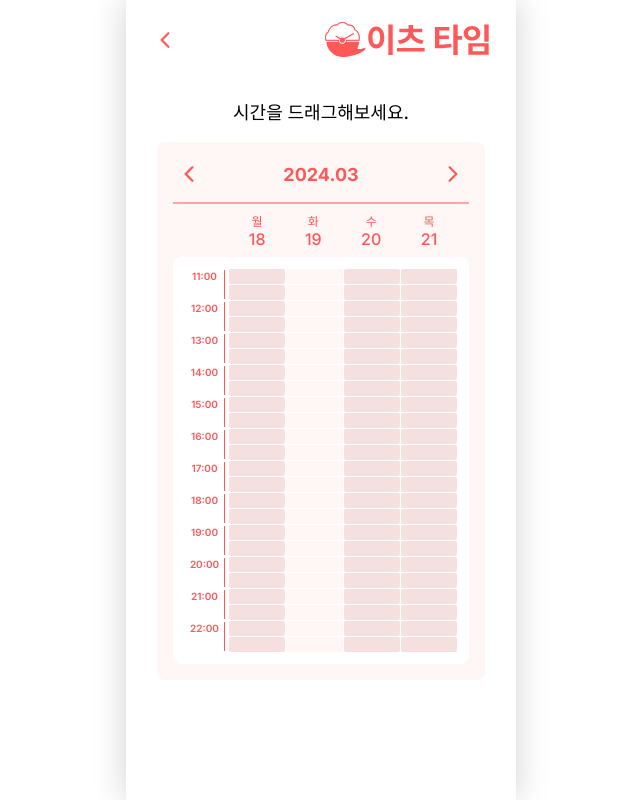
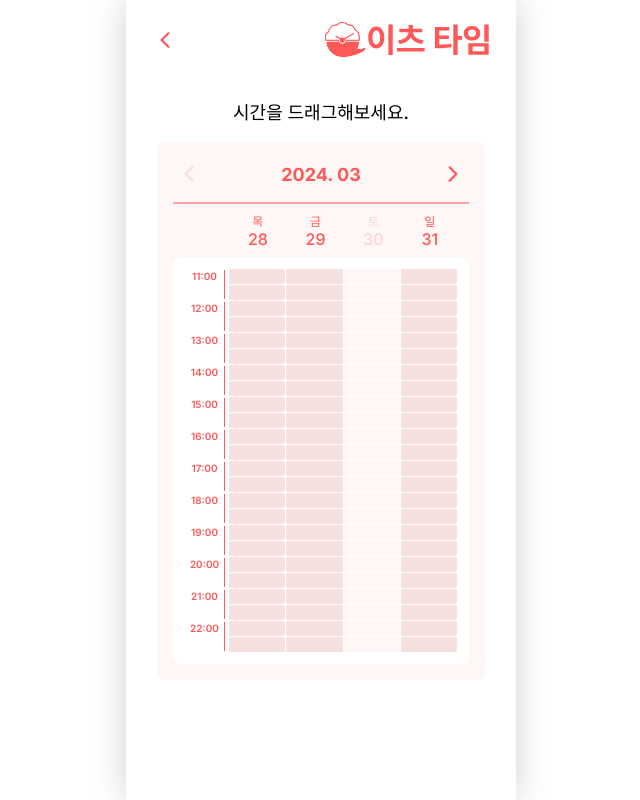
Before and after one commit to 9oormthon-univ/2024_BEOTKKOTTHON_TEAM_11_FE, a React (Vite) app: page /test-timetable in a window 1280 px wide. Shown: the whole page, without its empty margins (319-959 px from the left). Built offline with nearby package versions, Linux system fonts and the light colour scheme.

Commit message:
feat: TimeTable 컴포넌트에 startDate, disabledRanges Props 추가

```diff
--- a/src/components/TimeTable.jsx
+++ b/src/components/TimeTable.jsx
@@ -3,6 +3,7 @@ import styled from 'styled-components';
 import TimeTableContent from './TimeTableContent.jsx';
 import { IoIosArrowBack, IoIosArrowForward } from 'react-icons/io';
 import classNames from 'classnames';
+import dayjs from 'dayjs';
 
 const Container = styled.div`
     padding: 16px;
@@ -42,6 +43,15 @@ const Button = styled.button`
         width: 24px;
         height: 24px;
     }
+
+    &.disabled {
+        color: rgba(245, 223, 223, 1);
+        pointer-events: none;
+    }
+
+    &.hidden {
+        visibility: hidden;
+    }
 `;
 
 const DateContainer = styled.div`
@@ -71,6 +81,10 @@ const DateItem = styled.div`
     & > p:nth-child(2) {
         font-weight: 500;
         font-size: 16px;
+    }
+
+    &.disabled {
+        color: rgba(255, 212, 212, 1);
     }
 `;
 
@@ -127,20 +141,35 @@ const InnerWrapper = styled.div`
 const COLUMN = 4;
 const ROW = 24;
 
-const TimeTable = ({}) => {
+const TimeTable = ({ startDate, disabledRanges }) => {
     const [isNextPage, setNextPage] = useState(false);
 
+    const isSinglePage = [4, 5, 6, 7].every((item) =>
+        disabledRanges.includes(item)
+    );
+
     const items = [];
-
     for (let i = 0; i < ROW / 2; i++) {
         items.push(<SideBarItem key={i}>{11 + i}:00</SideBarItem>);
     }
 
-    // startDate
+    const dates = [];
+    for (let i = 0; i < 8; i++) {
+        const date = startDate.add(i, 'd');
 
-    // block -> 24개 블록
+        dates.push(
+            <DateItem
+                className={classNames({ disabled: disabledRanges.includes(i) })}
+            >
+                <p>{date.format('ddd')}</p>
+                <p>{date.format('D')}</p>
+            </DateItem>
+        );
+    }
 
-    //
+    const headerDate = (isNextPage ? startDate.add(4, 'd') : startDate).format(
+        'YYYY. MM'
+    );
 
     const onPrevButtonClick = (event) => {
         setNextPage(false);
@@ -153,52 +182,30 @@ const TimeTable = ({}) => {
     return (
         <Container>
             <Header>
-                <Button onClick={onPrevButtonClick}>
+                <Button
+                    onClick={onPrevButtonClick}
+                    className={classNames({
+                        disabled: !isNextPage,
+                        hidden: isSinglePage,
+                    })}
+                >
                     <IoIosArrowBack />
                 </Button>
-                <p>2024.03</p>
-                <Button onClick={onNextButtonClick}>
+                <p>{headerDate}</p>
+                <Button
+                    onClick={onNextButtonClick}
+                    className={classNames({
+                        disabled: isNextPage,
+                        hidden: isSinglePage,
+                    })}
+                >
                     <IoIosArrowForward />
                 </Button>
             </Header>
             <DateContainer>
                 <InnerWrapper className={classNames({ next: isNextPage })}>
-                    <div>
-                        <DateItem>
-                            <p>월</p>
-                            <p>18</p>
-                        </DateItem>
-                        <DateItem>
-                            <p>화</p>
-                            <p>19</p>
-                        </DateItem>
-                        <DateItem>
-                            <p>수</p>
-                            <p>20</p>
-                        </DateItem>
-                        <DateItem>
-                            <p>목</p>
-                            <p>21</p>
-                        </DateItem>
-                    </div>
-                    <div>
-                        <DateItem>
-                            <p>금</p>
-                            <p>22</p>
-                        </DateItem>
-                        <DateItem>
-                            <p>토</p>
-                            <p>23</p>
-                        </DateItem>
-                        <DateItem>
-                            <p>일</p>
-                            <p>24</p>
-                        </DateItem>
-                        <DateItem>
-                            <p>월</p>
-                            <p>25</p>
-                        </DateItem>
-                    </div>
+                    <div>{dates.slice(0, 4)}</div>
+                    <div>{dates.slice(4, 8)}</div>
                 </InnerWrapper>
             </DateContainer>
             <Content>
@@ -207,12 +214,16 @@ const TimeTable = ({}) => {
                     <TimeTableContent
                         column={COLUMN}
                         row={ROW}
-                        disabledRanges={[1]}
+                        disabledRanges={disabledRanges.filter(
+                            (item) => item >= 0 && item < 4
+                        )}
                     />
                     <TimeTableContent
                         column={COLUMN}
                         row={ROW}
-                        disabledRanges={[2, 3]}
+                        disabledRanges={disabledRanges
+                            .filter((item) => item >= 4 && item < 8)
+                            .map((item) => item - 4)}
                     />
                 </InnerWrapper>
             </Content>
--- a/src/pages/TimeTableTest.jsx
+++ b/src/pages/TimeTableTest.jsx
@@ -5,6 +5,7 @@ import { useState } from 'react';
 import styled from 'styled-components';
 import TimeItem from '../components/TimeItem.jsx';
 import TimeTable from '../components/TimeTable.jsx';
+import dayjs from 'dayjs';
 
 const Container = styled.div`
     padding: 0 31px;
@@ -22,7 +23,10 @@ const TimeTableTest = ({}) => {
     return (
         <Container>
             <Text>시간을 드래그해보세요.</Text>
-            <TimeTable />
+            <TimeTable
+                startDate={dayjs('2024-03-28')}
+                disabledRanges={[2, 5, 6, 7]}
+            />
         </Container>
     );
 };
```
